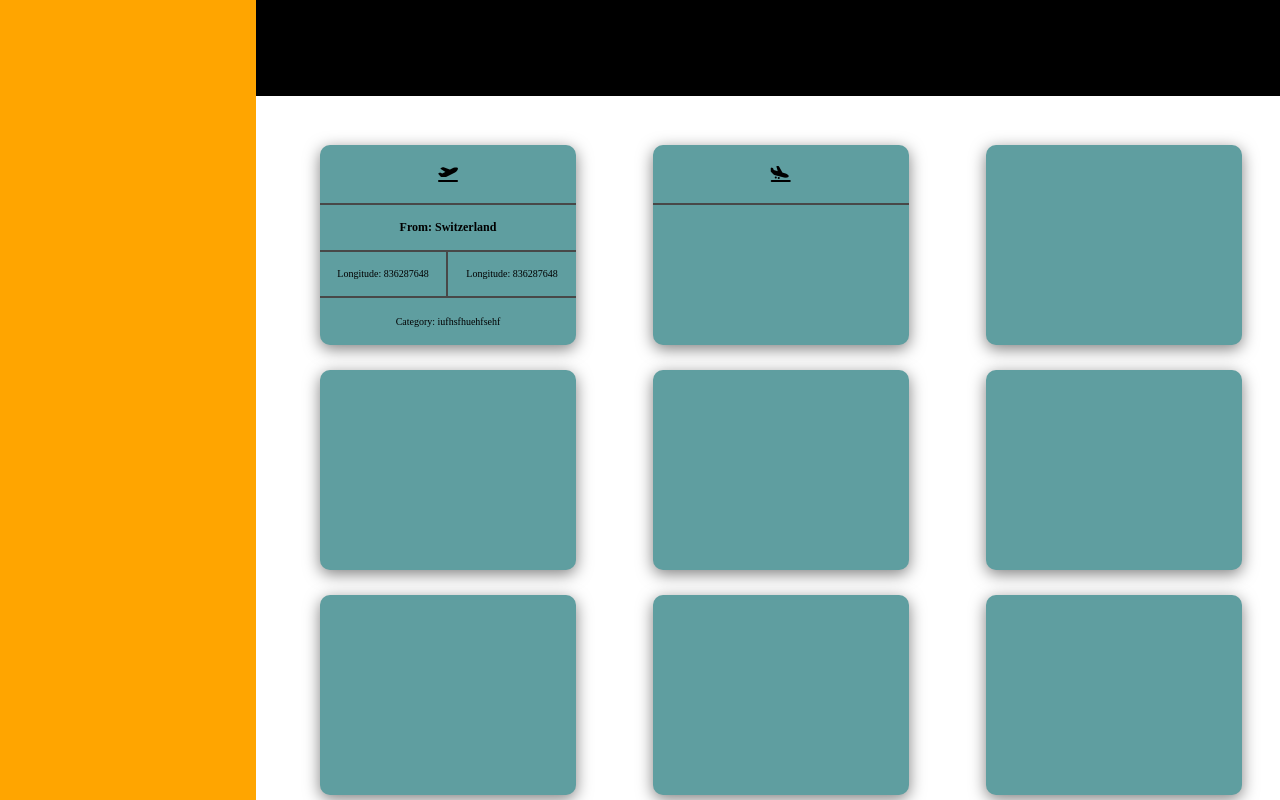
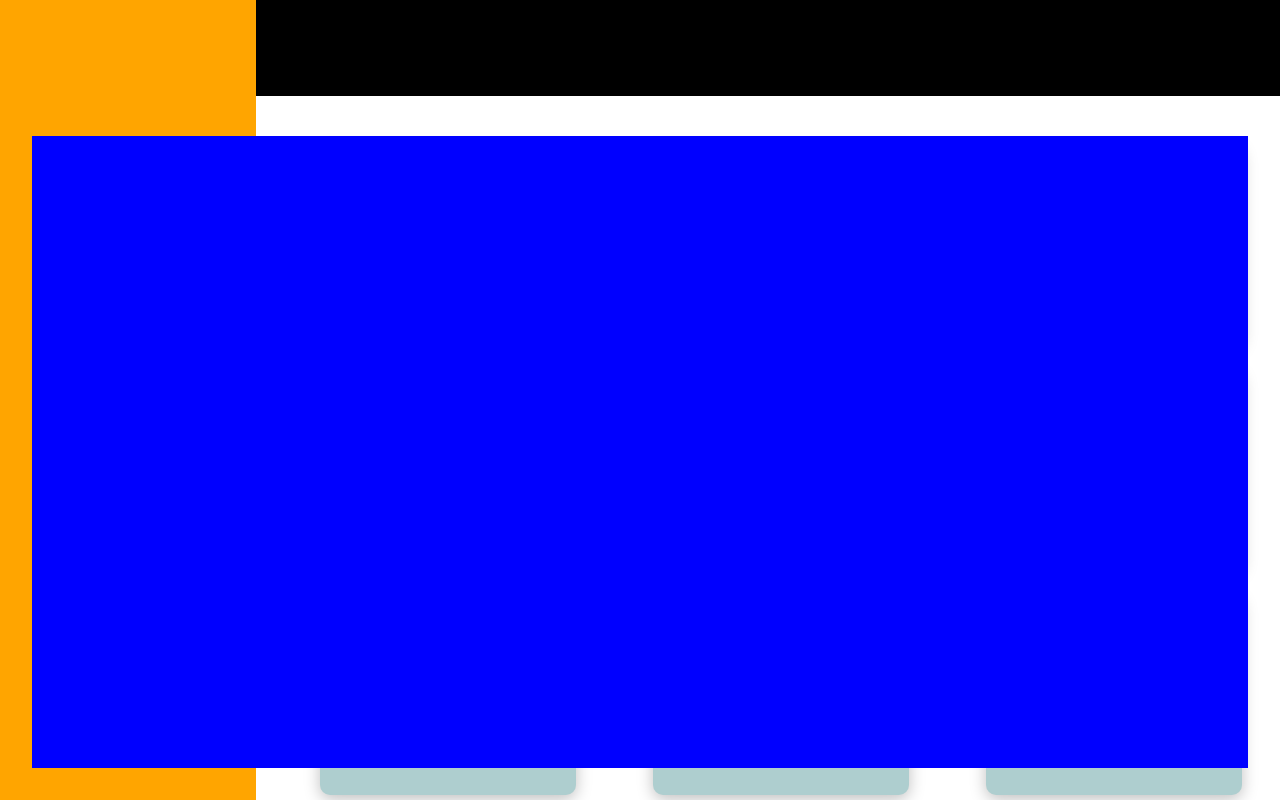
Before and after one commit to sechaba-mache/Flight-tracker, a website built with Vite: page index.html in a window 1280 px wide. Shown: the top 800 px of the page. Built offline with nearby package versions, Linux system fonts and the light colour scheme.

Commit message:
feat: :sparkles: Add map overlay area

```diff
--- a/index.html
+++ b/index.html
@@ -75,6 +75,12 @@
       </div>
     </div>
 
+    <div class="grid">
+      <div class="map">
+
+      </div>
+    </div>
+
 
     <script type="module" src="/main.js"></script>
   </body>
--- a/style.scss
+++ b/style.scss
@@ -30,6 +30,7 @@ html {
     flex-wrap: wrap;
     align-content: flex-start;
     justify-content: space-around;
+    opacity: 0.5;
 
     .box {
       display: grid;
@@ -91,6 +92,21 @@ html {
       font-size: 10px;
     }
   }
+
+  .grid {
+    position: absolute;
+    display: grid;
+    width: 100%;
+    height: 100%;
+    grid-template-columns: 2rem 1fr 2rem;
+    grid-template-rows: 8.5rem 1fr 2rem;
+
+    .map {
+      opacity: 1;
+      grid-area: 2 / 2 / 3 / 3;
+      background-color: blue;
+    }
+  }
 }
 
 @media  screen and (min-width: 768px) {
```
